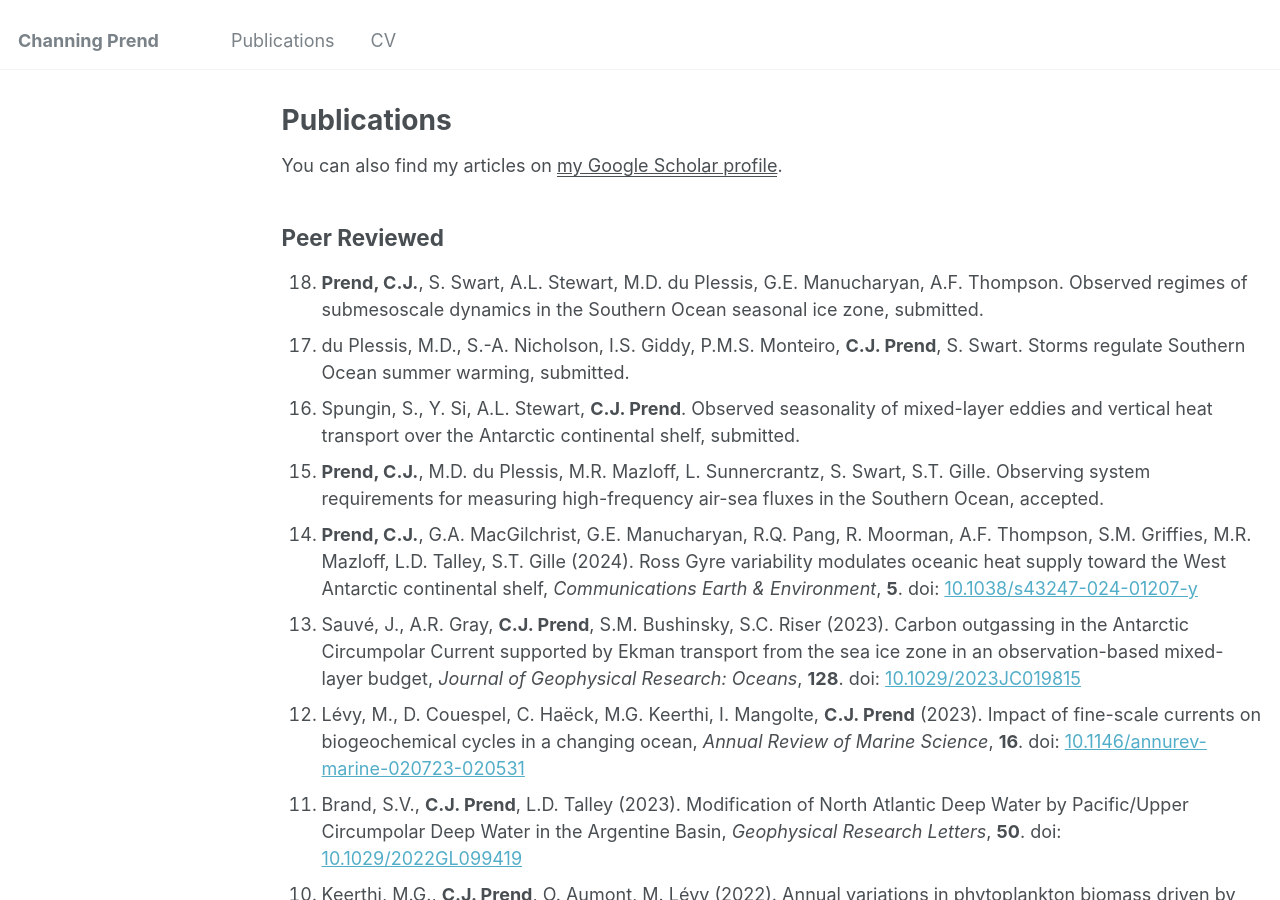
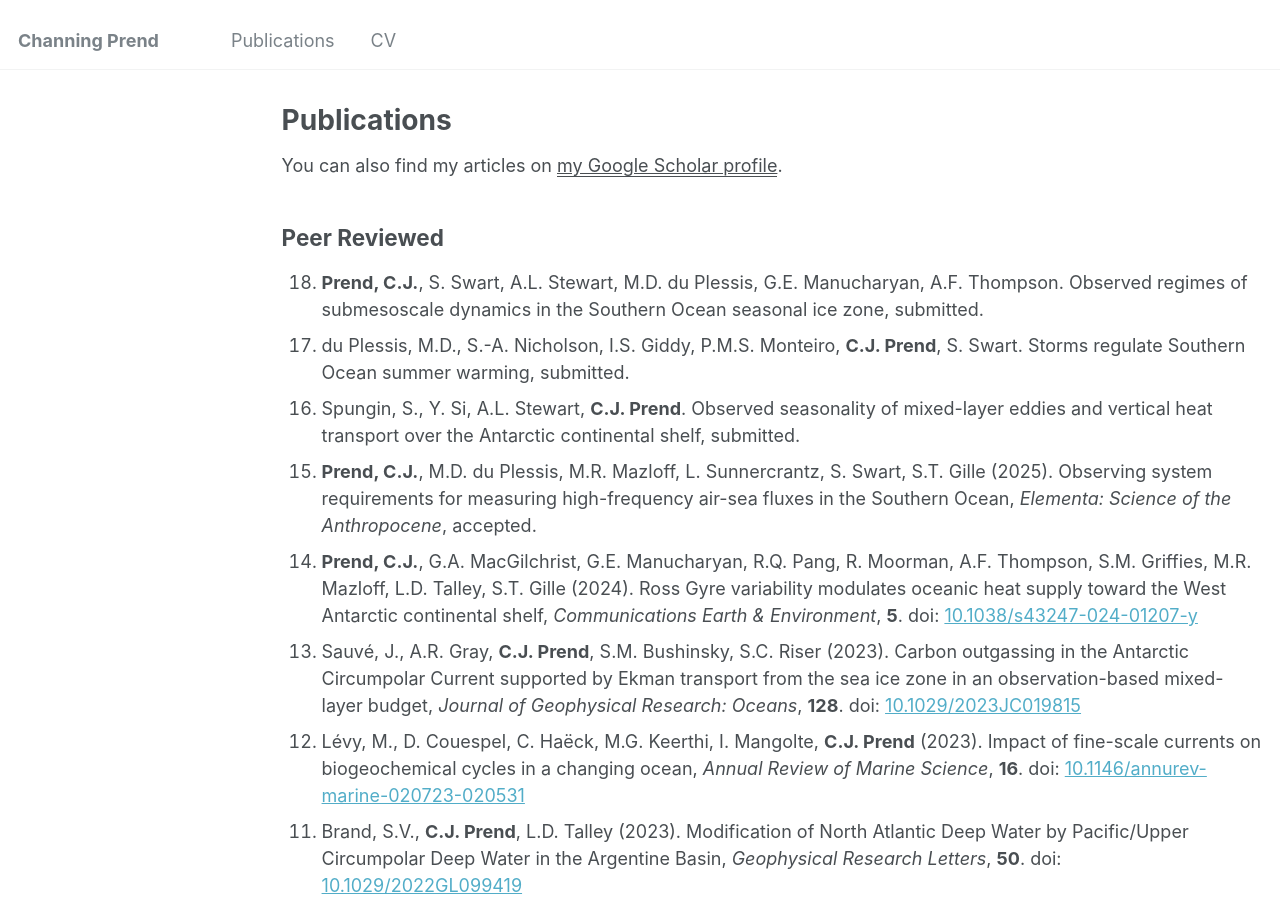
Before and after one commit to cprend/cprend.github.io, a Jekyll site: the page built from _pages/publications.md, in a window 1280 px wide and 900 px high. Built offline with Jekyll 4.4.1, drawn with Linux system fonts in a browser that asks for light colours.

Commit message:
Update publications.md

```diff
--- a/_pages/publications.md
+++ b/_pages/publications.md
@@ -12,7 +12,7 @@
   <li><b>Prend, C.J.</b>, S. Swart, A.L. Stewart, M.D. du Plessis, G.E. Manucharyan, A.F. Thompson. Observed regimes of submesoscale dynamics in the Southern Ocean seasonal ice zone, submitted.</li>
   <li>du Plessis, M.D., S.-A. Nicholson, I.S. Giddy, P.M.S. Monteiro, <b>C.J. Prend</b>, S. Swart. Storms regulate Southern Ocean summer warming, submitted.</li>
   <li>Spungin, S., Y. Si, A.L. Stewart, <b>C.J. Prend</b>. Observed seasonality of mixed-layer eddies and vertical heat transport over the Antarctic continental shelf, submitted.</li>
-  <li><b>Prend, C.J.</b>, M.D. du Plessis, M.R. Mazloff, L. Sunnercrantz, S. Swart, S.T. Gille. Observing system requirements for measuring high-frequency air-sea fluxes in the Southern Ocean, accepted.</li>
+  <li><b>Prend, C.J.</b>, M.D. du Plessis, M.R. Mazloff, L. Sunnercrantz, S. Swart, S.T. Gille (2025). Observing system requirements for measuring high-frequency air-sea fluxes in the Southern Ocean, <em>Elementa: Science of the Anthropocene</em>, accepted.</li>
   <li><b>Prend, C.J.</b>, G.A. MacGilchrist, G.E. Manucharyan, R.Q. Pang, R. Moorman, A.F. Thompson, S.M. Griffies, M.R. Mazloff, L.D. Talley, S.T. Gille (2024). Ross Gyre variability modulates oceanic heat supply toward the West Antarctic continental shelf, <em>Communications Earth & Environment</em>, <b>5</b>. doi: <a href="https://www.nature.com/articles/s43247-024-01207-y">10.1038/s43247-024-01207-y</a></li>
   <li>Sauvé, J., A.R. Gray, <b>C.J. Prend</b>, S.M. Bushinsky, S.C. Riser (2023). Carbon outgassing in the Antarctic Circumpolar Current supported by Ekman transport from the sea ice zone in an observation-based mixed-layer budget, <em>Journal of Geophysical Research: Oceans</em>, <b>128</b>. doi: <a href="https://agupubs.onlinelibrary.wiley.com/doi/10.1029/2023JC019815">10.1029/2023JC019815</a></li>
   <li>Lévy, M., D. Couespel, C. Haëck, M.G. Keerthi, I. Mangolte, <b>C.J. Prend</b> (2023). Impact of fine-scale currents on biogeochemical cycles in a changing ocean, <em>Annual Review of Marine Science</em>, <b>16</b>.  doi: <a href="https://www.annualreviews.org/doi/abs/10.1146/annurev-marine-020723-020531">10.1146/annurev-marine-020723-020531</a></li>
```
